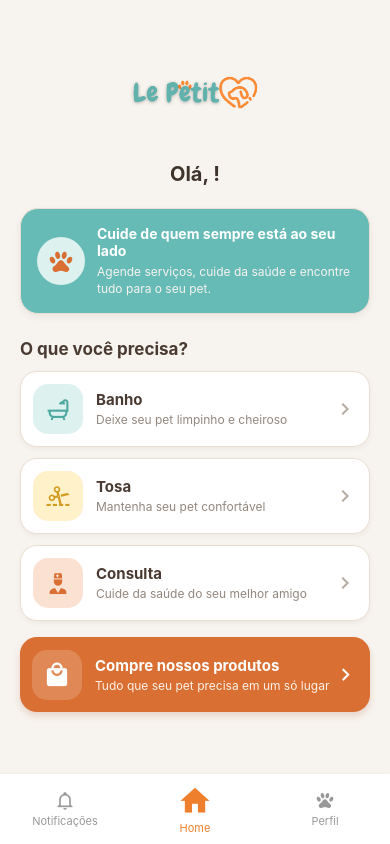
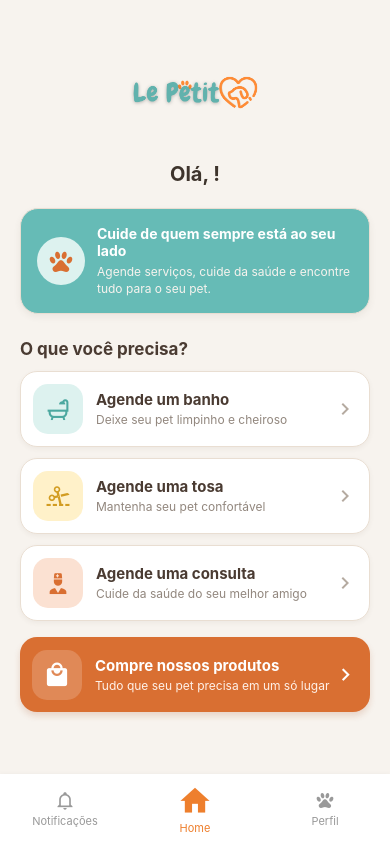
Before and after one commit to petifyy/petshop-LGL, a React Native app in the folder petshopLGL/: screen /Home in a window 390 px wide. Built offline with nearby package versions, Linux system fonts and the light colour scheme.

Commit message:
acabamos 2

```diff
--- a/petshopLGL/screens/Home.js
+++ b/petshopLGL/screens/Home.js
@@ -53,7 +53,7 @@ export default function Home({ navigation }) {
                             />
                         </View>
                         <View style={styles.cardConteudo}>
-                            <Text style={styles.cardTitulo}>Banho</Text>
+                            <Text style={styles.cardTitulo}>Agende um banho</Text>
                             <Text style={styles.cardTexto}>Deixe seu pet limpinho e cheiroso</Text>
                         </View>
                         <MaterialCommunityIcons
@@ -75,7 +75,7 @@ export default function Home({ navigation }) {
                             />
                         </View>
                         <View style={styles.cardConteudo}>
-                            <Text style={styles.cardTitulo}>Tosa</Text>
+                            <Text style={styles.cardTitulo}>Agende uma tosa</Text>
                             <Text style={styles.cardTexto}>Mantenha seu pet confortável</Text>
                         </View>
                         <MaterialCommunityIcons
@@ -97,7 +97,7 @@ export default function Home({ navigation }) {
                             />
                         </View>
                         <View style={styles.cardConteudo}>
-                            <Text style={styles.cardTitulo}>Consulta</Text>
+                            <Text style={styles.cardTitulo}>Agende uma consulta</Text>
                             <Text style={styles.cardTexto}>Cuide da saúde do seu melhor amigo</Text>
                         </View>
                         <MaterialCommunityIcons
```
